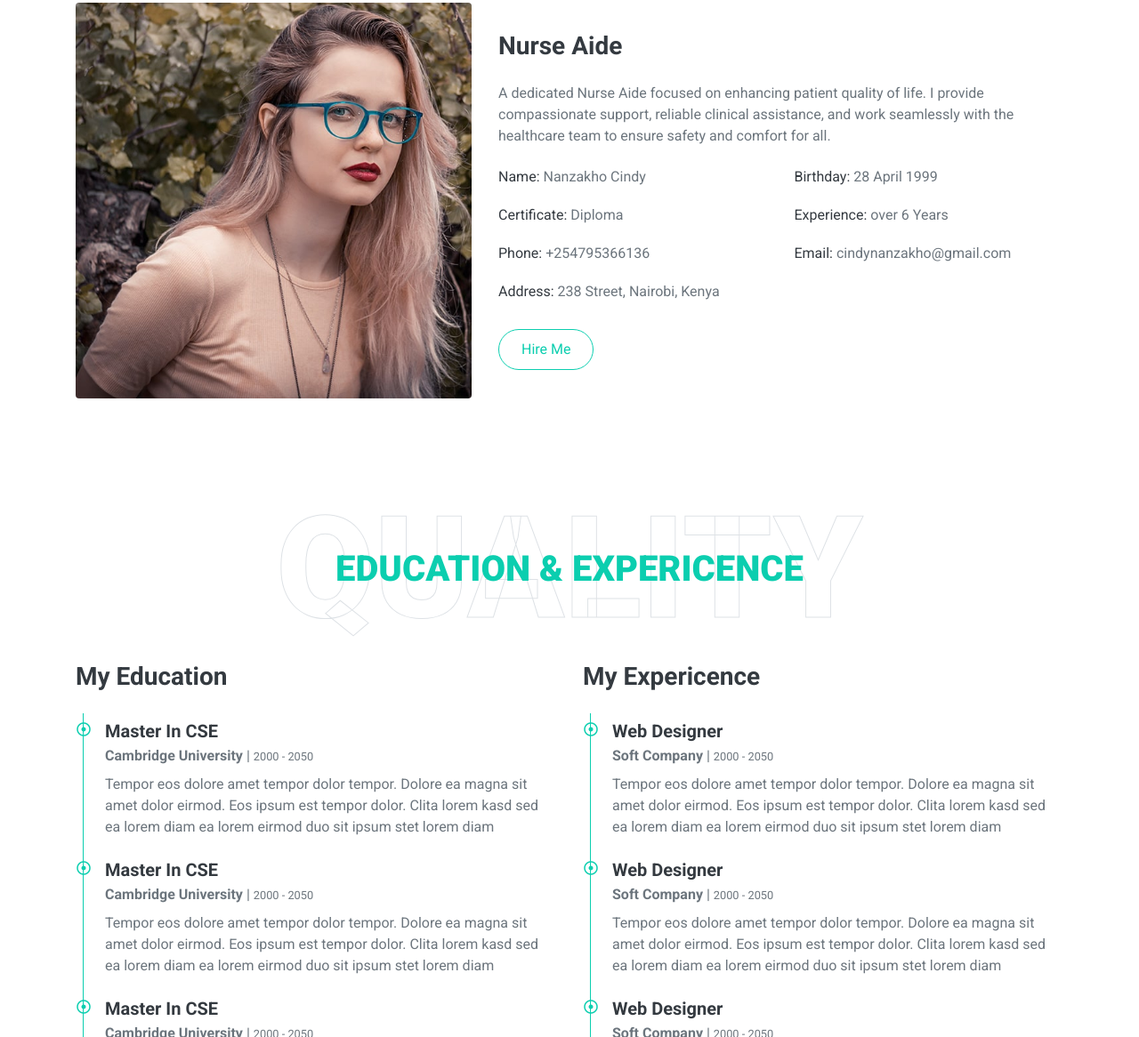
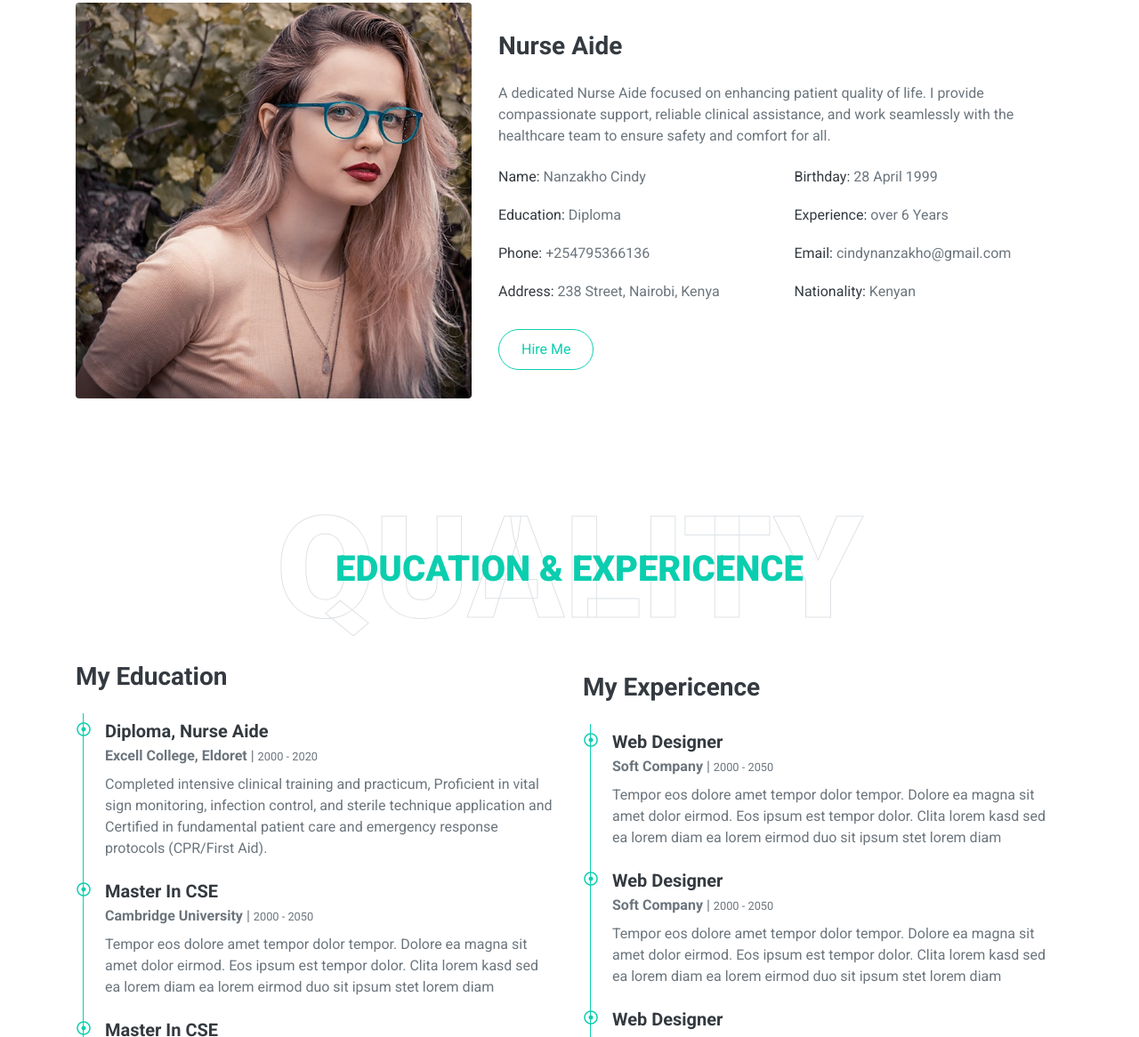
Before and after one commit to vanonshati/cindy, a plain HTML site: page index.html in a window 1280 px wide. Shown: the part 1093-2259 px from the top of the page at 89% size. Drawn offline with nearby package versions, Linux system fonts and the light colour scheme.

Commit message:
Update index.html

```diff
--- a/index.html
+++ b/index.html
@@ -122,11 +122,12 @@
                     <div class="row mb-3">
                         <div class="col-sm-6 py-2"><h6>Name: <span class="text-secondary">Nanzakho Cindy</span></h6></div>
                         <div class="col-sm-6 py-2"><h6>Birthday: <span class="text-secondary">28 April 1999</span></h6></div>
-                        <div class="col-sm-6 py-2"><h6>Certificate: <span class="text-secondary">Diploma</span></h6></div>
+                        <div class="col-sm-6 py-2"><h6>Education: <span class="text-secondary">Diploma</span></h6></div>
                         <div class="col-sm-6 py-2"><h6>Experience: <span class="text-secondary">over 6 Years</span></h6></div>
                         <div class="col-sm-6 py-2"><h6>Phone: <span class="text-secondary">+254795366136</span></h6></div>
                         <div class="col-sm-6 py-2"><h6>Email: <span class="text-secondary">cindynanzakho@gmail.com</span></h6></div>
                         <div class="col-sm-6 py-2"><h6>Address: <span class="text-secondary">238 Street, Nairobi, Kenya</span></h6></div>
+                         <div class="col-sm-6 py-2"><h6>Nationality: <span class="text-secondary">Kenyan</span></h6></div>
                     </div>
                     <a href="" class="btn btn-outline-primary mr-4">Hire Me</a>
                 </div>
@@ -149,9 +150,9 @@
                     <div class="border-left border-primary pt-2 pl-4 ml-2">
                         <div class="position-relative mb-4">
                             <i class="far fa-dot-circle text-primary position-absolute" style="top: 2px; left: -32px;"></i>
-                            <h5 class="font-weight-bold mb-1">Master In CSE</h5>
-                            <p class="mb-2"><strong>Cambridge University</strong> | <small>2000 - 2050</small></p>
-                            <p>Tempor eos dolore amet tempor dolor tempor. Dolore ea magna sit amet dolor eirmod. Eos ipsum est tempor dolor. Clita lorem kasd sed ea lorem diam ea lorem eirmod duo sit ipsum stet lorem diam</p>
+                            <h5 class="font-weight-bold mb-1">Diploma, Nurse Aide</h5>
+                            <p class="mb-2"><strong>Excell College, Eldoret</strong> | <small>2000 - 2020</small></p>
+                            <p>Completed intensive clinical training and practicum, Proficient in vital sign monitoring, infection control, and sterile technique application and  Certified in fundamental patient care and emergency response protocols (CPR/First Aid).</p>
                         </div>
                         <div class="position-relative mb-4">
                             <i class="far fa-dot-circle text-primary position-absolute" style="top: 2px; left: -32px;"></i>
```
